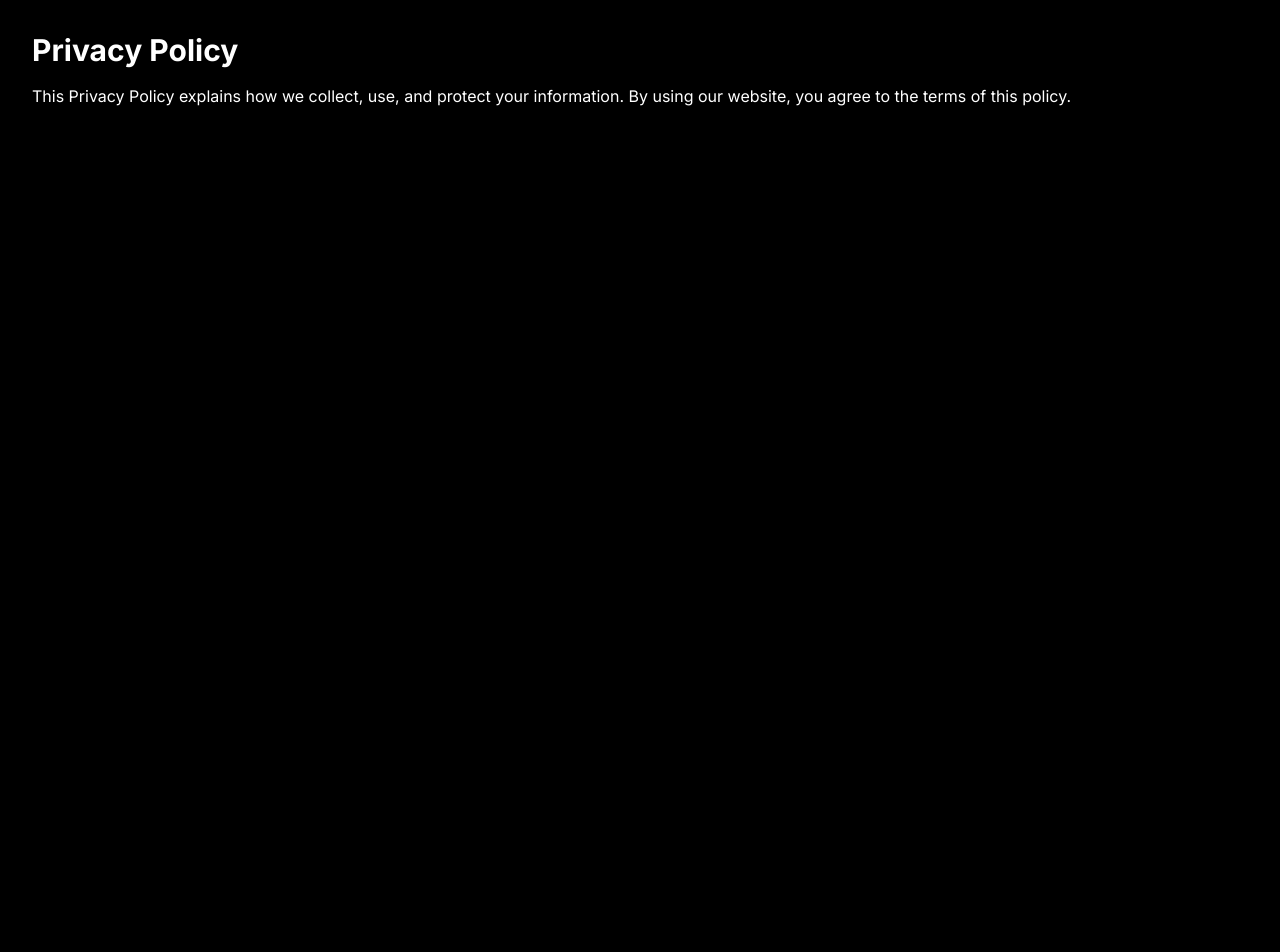
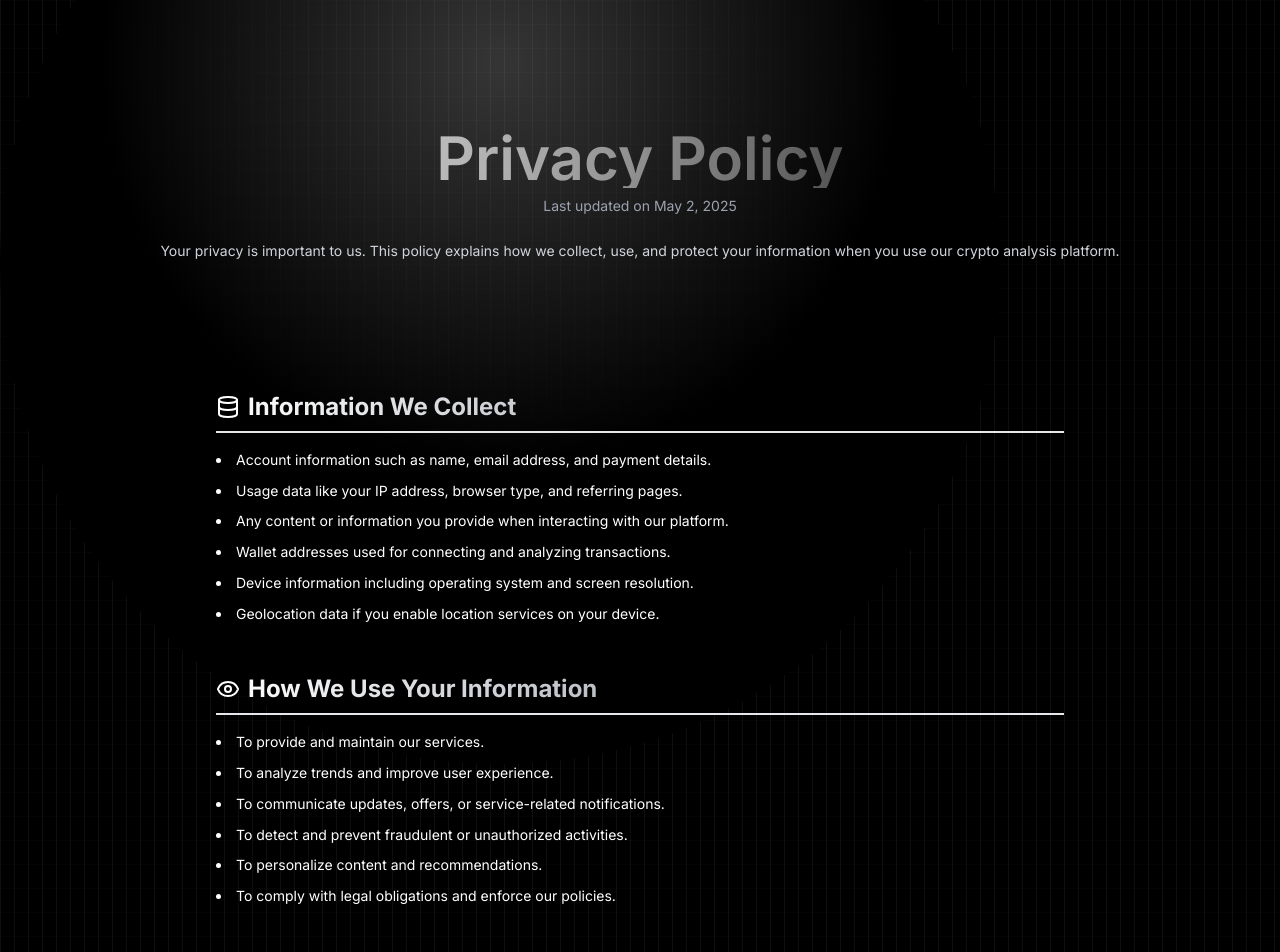
Before and after one commit to winsnew/Pulse-LandingPage, a Next.js app: page /privacy-policy in a window 1280 px wide. Shown: the top 952 px of the page. Before the commit the page ends 800 px from the top, so only its background shows below. Built offline with nearby package versions, Linux system fonts and the light colour scheme.

Commit message:
Added Privacy Policy Page

```diff
--- a/app/page.tsx
+++ b/app/page.tsx
@@ -6,8 +6,6 @@ import FaqQuestion from "@/components/sections/FaqQuest"
 import ClientLabel from "@/components/sections/Clients"
 import Features from "@/components/sections/Feature"
 import HowItWorks from "@/components/sections/HowItWorks"
-import { NavbarProvider } from "@/hooks/nav-provider"
-
 
 export default function Page() {
   return (
--- a/app/privacy-policy/page.tsx
+++ b/app/privacy-policy/page.tsx
@@ -1,11 +1,179 @@
-export default function PrivacyPolicyPage() {
+"use client";
+import {
+  Shield,
+  Mail,
+  Phone,
+  MapPin,
+  Calendar,
+  Lock,
+  Eye,
+  Database,
+  Users,
+  AlertTriangle,
+} from "lucide-react";
+import { motion } from "framer-motion";
+
+export default function PrivacyPolicy() {
+  const lastUpdated = "May 2, 2025";
+
   return (
-    <main className="p-8">
-      <h1 className="text-3xl font-bold mb-4">Privacy Policy</h1>
-      <p>
-        This Privacy Policy explains how we collect, use, and protect your information. By using
-        our website, you agree to the terms of this policy.
-      </p>
-    </main>
+    <div className="min-h-screen relative inset-0 -z-10 pointer-events-none relative">
+      <div
+        className="absolute bottom-0 left-0 right-0 top-0 bg-[linear-gradient(to_right,#4f4f4f2e_1px,transparent_1px),linear-gradient(to_bottom,#8080800a_1px,transparent_1px)] bg-[size:14px_24px]"
+        aria-hidden="true"
+      />
+
+      <div
+        className="absolute left-0 right-0 top-[-10%] h-[1000px] w-[1000px] rounded-full bg-[radial-gradient(circle_400px_at_50%_300px,#fbfbfb36,#000)]"
+        aria-hidden="true"
+      />
+
+      {/* Header */}
+      <section className="relative pt-32 pb-20 px-4 sm:px-6 lg:px-8 overflow-hidden">
+        <motion.div
+          initial={{ opacity: 0, y: 60 }}
+          animate={{ opacity: 1, y: 0 }}
+          transition={{ duration: 0.8, ease: [0.25, 0.1, 0.25, 1] }}
+          className="max-w-[90%] mx-auto text-center relative z-10"
+        >
+          <h1 className="text-4xl md:text-6xl font-semibold mb-2 bg-gradient-to-r from-white to-grey-500 bg-clip-text text-transparent">
+            Privacy Policy
+          </h1>
+          <p className="text-sm text-gray-400 mb-6">Last updated on {lastUpdated}</p>
+          <p className="text-sm md:text-md text-gray-300 leading-relaxed">
+            Your privacy is important to us. This policy explains how we collect, use, and protect your information when you use our crypto analysis platform.
+          </p>
+        </motion.div>
+      </section>
+
+      {/* Main Content */}
+      <div className="max-w-4xl mx-auto px-6 py-12 relative space-y-12 text-white text-sm leading-relaxed">
+        <section>
+          <h2 className="text-2xl font-bold mb-4 flex items-center gap-2 border-b-2 border-gray-200 pb-2 bg-gradient-to-r from-white to-gray-500 bg-clip-text bg-gradient-to-r from-white to-gray-500 bg-clip-text text-transparent">
+            <Database className="h-6 w-6 text-white" />
+            Information We Collect
+          </h2>
+          <ul className="list-disc list-inside space-y-2">
+            <li>Account information such as name, email address, and payment details.</li>
+            <li>Usage data like your IP address, browser type, and referring pages.</li>
+            <li>Any content or information you provide when interacting with our platform.</li>
+            <li>Wallet addresses used for connecting and analyzing transactions.</li>
+            <li>Device information including operating system and screen resolution.</li>
+            <li>Geolocation data if you enable location services on your device.</li>
+          </ul>
+        </section>
+
+        <section>
+          <h2 className="text-2xl font-bold mb-4 flex items-center gap-2 border-b-2 border-gray-200 pb-2 bg-gradient-to-r from-white to-gray-500 bg-clip-text bg-gradient-to-r from-white to-gray-500 bg-clip-text text-transparent">
+            <Eye className="h-6 w-6 text-white" />
+            How We Use Your Information
+          </h2>
+          <ul className="list-disc list-inside space-y-2">
+            <li>To provide and maintain our services.</li>
+            <li>To analyze trends and improve user experience.</li>
+            <li>To communicate updates, offers, or service-related notifications.</li>
+            <li>To detect and prevent fraudulent or unauthorized activities.</li>
+            <li>To personalize content and recommendations.</li>
+            <li>To comply with legal obligations and enforce our policies.</li>
+          </ul>
+        </section>
+
+        <section>
+          <h2 className="text-2xl font-bold mb-4 flex items-center gap-2 border-b-2 border-gray-200 pb-2 bg-gradient-to-r from-white to-gray-500 bg-clip-text bg-gradient-to-r from-white to-gray-500 bg-clip-text text-transparent">
+            <Users className="h-6 w-6 text-white" />
+            Information Sharing and Disclosure
+          </h2>
+          <ul className="list-disc list-inside space-y-2">
+            <li>We do not sell your personal information.</li>
+            <li>We may share data with trusted third-party vendors for business operations.</li>
+            <li>We may disclose data if required by law or to protect our rights.</li>
+            <li>Information may be shared during a business transfer or acquisition.</li>
+            <li>Aggregated or de-identified data may be shared for research or analytics.</li>
+          </ul>
+        </section>
+
+        <section>
+          <h2 className="text-2xl font-bold mb-4 flex items-center gap-2 border-b-2 border-gray-200 pb-2 bg-gradient-to-r from-white to-gray-500 bg-clip-text bg-gradient-to-r from-white to-gray-500 bg-clip-text text-transparent">
+            <Lock className="h-6 w-6 text-white" />
+            Data Security
+          </h2>
+          <p>
+            We implement appropriate technical and organizational measures to protect your personal data from unauthorized access, alteration, disclosure, or destruction. Our team uses encryption, access controls, and secure infrastructure practices.
+          </p>
+        </section>
+
+        <section>
+          <h2 className="text-2xl font-bold mb-4 flex items-center gap-2 border-b-2 border-gray-200 pb-2 bg-gradient-to-r from-white to-gray-500 bg-clip-text bg-gradient-to-r from-white to-gray-500 bg-clip-text text-transparent">
+            <Shield className="h-6 w-6 text-white" />
+            Children’s Privacy
+          </h2>
+          <p>
+            Our services are not intended for children under 13. We do not knowingly collect personal data from children. If you believe a child has provided us with personal data, please contact us at <a href="mailto:Contact@pulsenow.io" className="underline text-blue-400">Contact@pulsenow.io</a>.
+          </p>
+        </section>
+
+        <section>
+          <h2 className="text-2xl font-bold mb-4 flex items-center gap-2 border-b-2 border-gray-200 pb-2 bg-gradient-to-r from-white to-gray-500 bg-clip-text bg-gradient-to-r from-white to-gray-500 bg-clip-text text-transparent">
+            <AlertTriangle className="h-6 w-6 text-white" />
+            Your Rights
+          </h2>
+          <ul className="list-disc list-inside space-y-2">
+            <li>You can access, update, or delete your personal information.</li>
+            <li>You can opt out of marketing communications.</li>
+            <li>You can disable cookies through your browser settings.</li>
+            <li>You may request a copy of the information we hold about you.</li>
+            <li>You can object to certain types of data processing.</li>
+          </ul>
+        </section>
+
+        <section>
+          <h2 className="text-2xl font-bold mb-4 flex items-center gap-2 border-b-2 border-gray-200 pb-2 bg-gradient-to-r from-white to-gray-500 bg-clip-text bg-gradient-to-r from-white to-gray-500 bg-clip-text text-transparent">
+            <Calendar className="h-6 w-6 text-white" />
+            Changes to This Policy
+          </h2>
+          <p>
+            We may update this policy from time to time. The updated version will be indicated by a revised date and will be effective as soon as it is accessible. We encourage you to review this policy periodically for any changes.
+          </p>
+        </section>
+
+        {/* Contact Information */}
+        <section className="mb-12">
+          <h2 className="text-2xl font-bold bg-gradient-to-r from-white to-gray-500 bg-clip-text text-transparent mb-4 border-b-2 border-gray-200 pb-2">
+            Contact Us
+          </h2>
+
+          <div className="text-sm text-white leading-relaxed space-y-6">
+            <p>
+              If you have any questions about this Privacy Policy or our data practices, please contact us:
+            </p>
+
+            <div className="grid md:grid-cols-3 gap-6">
+              <div className="bg-black border border-gray-200 p-6 rounded-lg text-center hover:shadow-lg transition-shadow">
+                <Mail className="h-8 w-8 mx-auto mb-3 text-white" />
+                <h4 className="font-semibold text-white mb-2">Email</h4>
+                <p className="text-gray-600 text-sm"> Contact@pulsenow.io</p>
+              </div>
+
+              <div className="bg-black border border-gray-200 p-6 rounded-lg text-center hover:shadow-lg transition-shadow">
+                <Phone className="h-8 w-8 mx-auto mb-3 text-white" />
+                <h4 className="font-semibold text-white mb-2">Phone</h4>
+                <p className="text-gray-600 text-sm">+1 (555) 123-4567</p>
+              </div>
+
+              <div className="bg-black border border-gray-200 p-6 rounded-lg text-center hover:shadow-lg transition-shadow">
+                <MapPin className="h-8 w-8 mx-auto mb-3 text-white" />
+                <h4 className="font-semibold text-white mb-2">Address</h4>
+                <p className="text-gray-600 text-sm">123 Crypto Street<br />Tech City, TC 12345</p>
+              </div>
+            </div>
+          </div>
+        </section>
+
+        <div className="border-t border-gray-700 pt-8 text-center">
+          <p className="text-gray-500 text-sm">© 2025 Pulse Platform | All Rights Reserved.</p>
+          <p className="text-gray-500 text-xs mt-2">This privacy policy is subject to change. Please review periodically.</p>
+        </div>
+      </div>
+    </div>
   );
 }
--- a/lib/constants/appdata.ts
+++ b/lib/constants/appdata.ts
@@ -2,8 +2,8 @@ import { TeamMembers, AboutStats, Achievement } from "@/lib/types";
 
 export const teamMembers: TeamMembers[] = [
     {
-        name: "Dr. Sarah Chen",
-        role: "CEO & Co-Founder",
+        name: "Max Almudhafar",
+        role: "Founder & CEO",
         image: "https://images.pexels.com/photos/1239291/pexels-photo-1239291.jpeg?auto=compress&cs=tinysrgb&w=400",
         bio: "Former Goldman Sachs AI researcher with 15+ years in fintech innovation."
     },
```
